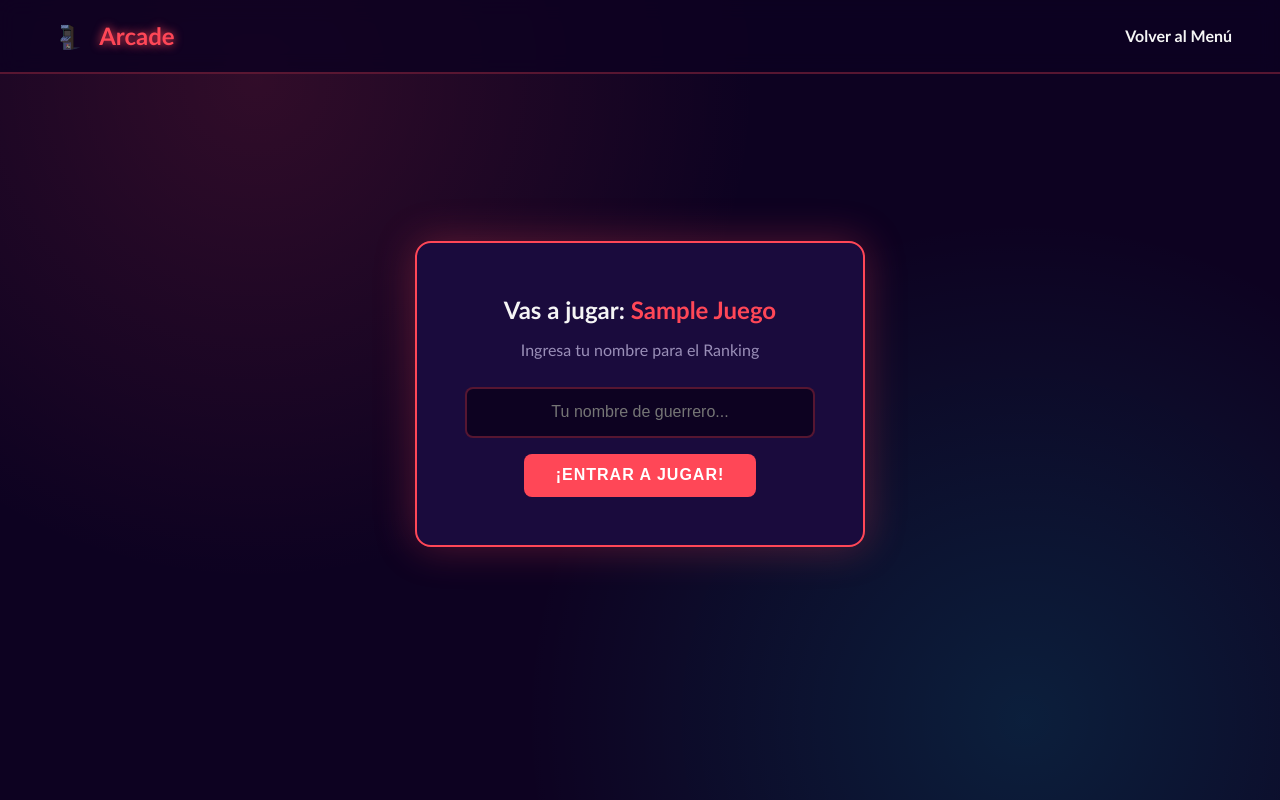
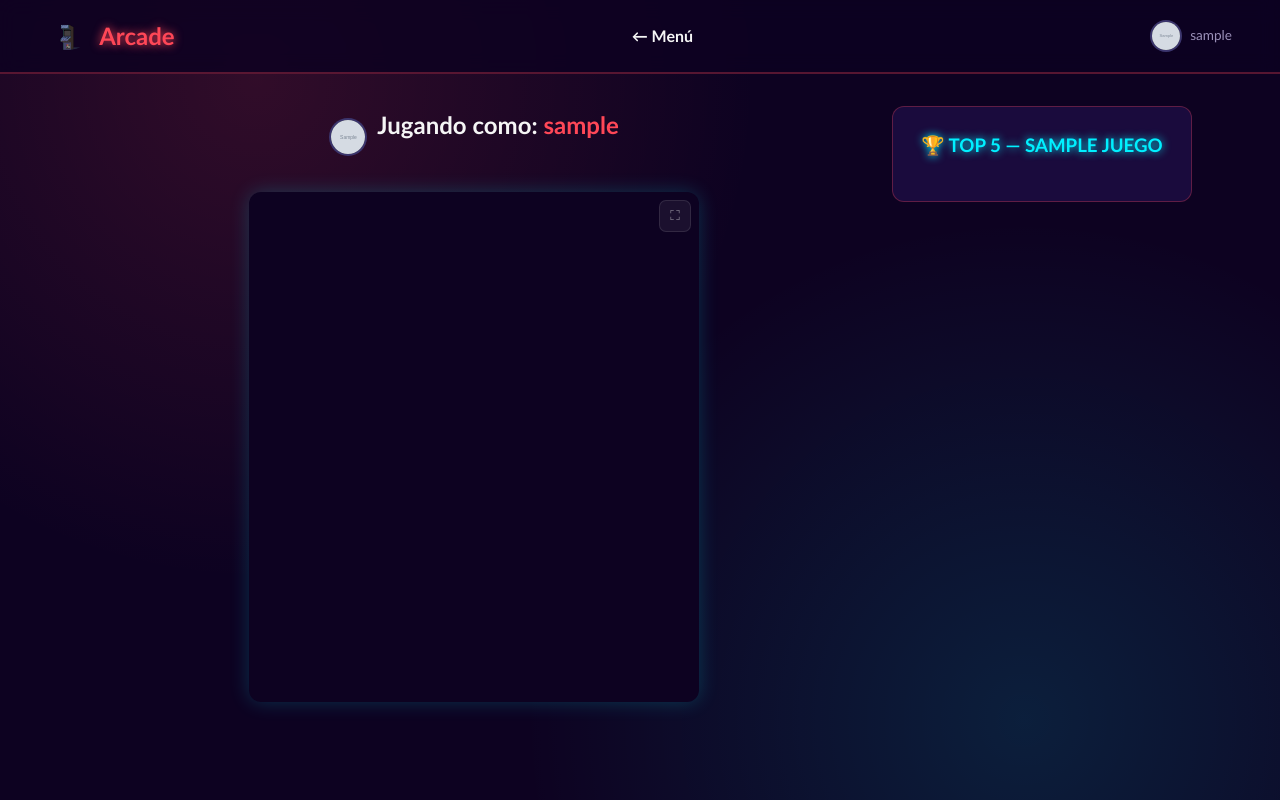
Before and after one commit to elshoto2000/VideoGames, a Flask app: template templates/juego.html in a window 1280 px wide. Run offline with Flask 3, Linux system fonts and the light colour scheme; the template is opened without the code that fills it: most values are stand-ins (such as "Sample title", 1, 10 or a date in 2020); grey boxes marked "Sample" are stand-in pictures.

Commit message:
Update juego.html

```diff
--- a/templates/juego.html
+++ b/templates/juego.html
@@ -4,7 +4,76 @@
     <meta name="viewport" content="width=device-width, initial-scale=1.0">
     <meta charset="UTF-8">
     <title>Arcade | {{ juego|capitalize }}</title>
+    <link rel="preconnect" href="https://fonts.googleapis.com">
+    <link href="https://fonts.googleapis.com/css2?family=DM+Sans:wght@300;400;500&family=DM+Mono:wght@500&display=swap" rel="stylesheet">
     <link rel="stylesheet" href="{{ url_for('static', filename='css/style.css') }}">
+    <style>
+        /* Avatar pequeño en la cabecera del juego */
+        .game-user-bar {
+            display: flex;
+            align-items: center;
+            gap: 10px;
+            margin-bottom: 1.5rem;
+        }
+        .game-avatar {
+            width: 38px; height: 38px;
+            border-radius: 50%;
+            border: 2px solid rgba(124,106,255,0.35);
+            background: #18181f;
+            display: flex;
+            align-items: center;
+            justify-content: center;
+            font-size: 0.9rem;
+            font-weight: 500;
+            color: #7c6aff;
+            font-family: 'DM Mono', monospace;
+            overflow: hidden;
+            flex-shrink: 0;
+        }
+        .game-avatar img { width: 100%; height: 100%; object-fit: cover; }
+
+        /* Botón de pantalla completa */
+        .fullscreen-btn {
+            position: absolute;
+            top: 8px; right: 8px;
+            width: 32px; height: 32px;
+            background: rgba(255,255,255,0.06);
+            border: 1px solid rgba(255,255,255,0.1);
+            border-radius: 7px;
+            cursor: pointer;
+            display: flex;
+            align-items: center;
+            justify-content: center;
+            font-size: 0.85rem;
+            color: rgba(255,255,255,0.5);
+            transition: all 0.2s;
+            z-index: 10;
+        }
+        .fullscreen-btn:hover { background: rgba(255,255,255,0.12); color: white; }
+
+        /* Canvas en modo fullscreen */
+        .canvas-placeholder.is-fullscreen {
+            position: fixed !important;
+            top: 0; left: 0;
+            width: 100vw !important;
+            height: 100vh !important;
+            max-width: none !important;
+            min-height: none !important;
+            border-radius: 0 !important;
+            z-index: 9000;
+        }
+        .canvas-placeholder.is-fullscreen canvas {
+            width: 100% !important;
+            height: 100% !important;
+            max-width: none !important;
+        }
+        .canvas-placeholder.is-fullscreen .fullscreen-btn {
+            top: 16px; right: 16px;
+            width: 40px; height: 40px;
+            font-size: 1.1rem;
+            background: rgba(0,0,0,0.5);
+        }
+    </style>
 </head>
 <body>
     <nav class="navbar">
@@ -13,70 +82,82 @@
             <span>Arcade</span>
         </div>
         <ul class="nav-links">
-            <li><a href="/">Volver al Menú</a></li>
+            <li><a href="/">← Menú</a></li>
         </ul>
+        <!-- Avatar en navbar -->
+        <div style="display:flex;align-items:center;gap:8px;">
+            <div class="game-avatar" style="width:32px;height:32px;font-size:0.8rem;">
+                {% if avatar %}
+                    <img src="{{ avatar }}" alt="avatar">
+                {% else %}
+                    {{ username[0]|upper }}
+                {% endif %}
+            </div>
+            <span style="font-size:0.85rem;color:var(--muted);">{{ username }}</span>
+        </div>
     </nav>
 
-    <div id="auth-screen" class="auth-container" style="display: none;">
-        <div class="auth-card">
-            <h2>Vas a jugar: <span style="text-transform: capitalize; color: var(--accent);">{{ juego }}</span></h2>
-            <p>Ingresa tu nombre para el Ranking</p>
-
-            <form id="loginForm" onsubmit="event.preventDefault(); guardarYEntrar();">
-                <input type="text" id="username" placeholder="Tu nombre de guerrero..." required maxlength="12">
-                <button type="submit" class="btn-auth">¡ENTRAR A JUGAR!</button>
-            </form>
+    <div id="game-screen">
+        <div class="game-layout">
+            <div class="game-main">
+                <!-- Barra de usuario con avatar grande -->
+                <div class="game-user-bar">
+                    <div class="game-avatar">
+                        {% if avatar %}
+                            <img src="{{ avatar }}" alt="avatar">
+                        {% else %}
+                            {{ username[0]|upper }}
+                        {% endif %}
                     </div>
+                    <h2>
+                        Jugando como: <span id="display-user" style="color:var(--accent);">{{ username }}</span>
+                    </h2>
                 </div>
 
-    <div id="game-screen" style="display: none;">
-        <div class="game-layout">
-            <div class="game-main">
-                <h2>Jugador: <span id="display-user" style="color: var(--accent);"></span></h2>
+                <div class="game-container">
+                    <div class="canvas-placeholder" id="canvas-wrap">
+                        <!-- Botón pantalla completa -->
+                        <button class="fullscreen-btn" id="fs-btn" title="Pantalla completa" onclick="toggleFullscreen()">⛶</button>
 
-                <div class="game-container">
-                    <div class="canvas-placeholder">
+                        <div id="simon-game-container" class="simon-container" style="display:block;"></div>
 
-                        <div id="simon-game-container" class="simon-container" style="display: block;"></div>
-
-                        <div id="game-over-screen" style="display: none;">
+                        <div id="game-over-screen" style="display:none;">
                             <h1>¡FIN DEL JUEGO!</h1>
                             <p id="final-score-msg"></p>
-                            <button class="btn-play" onclick="ejecutarEntradaAlJuego(localStorage.getItem('arcade_user'))">REINTENTAR</button>
-                            <button class="btn-play" onclick="borrarYSalir()" style="background: var(--muted); margin-top:10px;">CAMBIAR CUENTA</button>
+                            <button class="btn-play" onclick="reiniciarJuego()">REINTENTAR</button>
+                            <button class="btn-play" onclick="window.location.href='/'" style="background:var(--muted);margin-top:10px;">SALIR AL MENÚ</button>
                         </div>
-
                     </div>
                 </div>
             </div>
 
             <div class="ranking-side">
-                <h3>🏆 TOP 5 - {{ juego|upper }}</h3>
+                <h3>🏆 TOP 5 — {{ juego|upper }}</h3>
                 <ul id="ranking-list">
                     {% set j = juego.lower() %}
                     {% if j == 'snake' %}
                         {% for fila in ranking_snake %}
-                            <li><span>{{ loop.index }}. {{ fila.nombre }}</span> <b>{{ fila.puntos }}</b></li>
+                            <li><span>{{ loop.index }}. {{ fila.nombre }}</span><b>{{ fila.puntos }}</b></li>
                         {% else %}
-                            <li>Nadie ha jugado aún...</li>
+                            <li>Nadie ha jugado aún…</li>
                         {% endfor %}
                     {% elif j == 'trivia' %}
                         {% for fila in ranking_trivia %}
-                            <li><span>{{ loop.index }}. {{ fila.nombre }}</span> <b>{{ fila.puntos }}</b></li>
+                            <li><span>{{ loop.index }}. {{ fila.nombre }}</span><b>{{ fila.puntos }}</b></li>
                         {% else %}
-                            <li>Nadie ha jugado aún...</li>
+                            <li>Nadie ha jugado aún…</li>
                         {% endfor %}
                     {% elif j == 'clicker' %}
                         {% for fila in ranking_clicker %}
-                            <li><span>{{ loop.index }}. {{ fila.nombre }}</span> <b>{{ fila.puntos }}</b></li>
+                            <li><span>{{ loop.index }}. {{ fila.nombre }}</span><b>{{ fila.puntos }}</b></li>
                         {% else %}
-                            <li>Nadie ha jugado aún...</li>
+                            <li>Nadie ha jugado aún…</li>
                         {% endfor %}
                     {% elif j == 'simon' %}
                         {% for fila in ranking_simon %}
-                            <li><span>{{ loop.index }}. {{ fila.nombre }}</span> <b>{{ fila.puntos }}</b></li>
+                            <li><span>{{ loop.index }}. {{ fila.nombre }}</span><b>{{ fila.puntos }}</b></li>
                         {% else %}
-                            <li>Nadie ha jugado aún...</li>
+                            <li>Nadie ha jugado aún…</li>
                         {% endfor %}
                     {% endif %}
                 </ul>
@@ -85,93 +166,74 @@
     </div>
 
     <script>
-    // SOLUCIÓN AL BUG GLOBAL: Asignamos explícitamente al objeto window para acceso global
         window.JUEGO_ACTUAL = "{{ juego.lower() }}";
+        window.ARCADE_USER  = "{{ username }}";   // viene seguro desde Flask/sesión
 
+        // Iniciar el juego directo (sin pantalla de nombre, ya hay sesión)
         window.onload = function() {
-        document.getElementById('auth-screen').style.display = 'flex';
-        document.getElementById('game-screen').style.display = 'none';
-
-        const nombreGuardado = localStorage.getItem('arcade_user');
-        if (nombreGuardado) {
-            document.getElementById('username').value = nombreGuardado;
-        }
+            document.getElementById('display-user').innerText = window.ARCADE_USER;
+            cargarScriptJuego();
         };
 
-    function guardarYEntrar() {
-        const nombre = document.getElementById('username').value.trim();
-        if (nombre) {
-            localStorage.setItem('arcade_user', nombre);
-            ejecutarEntradaAlJuego(nombre);
-        }
-    }
+        function cargarScriptJuego() {
+            document.getElementById('game-over-screen').style.display = 'none';
+            const sc = document.getElementById('simon-game-container');
+            if (sc) sc.style.display = 'block';
 
-    function ejecutarEntradaAlJuego(nombre) {
-        // 1. Resetear estados de pantallas e interfaces
-        document.getElementById('game-over-screen').style.display = 'none';
+            // Limpiar scripts anteriores
+            ['script-del-juego','script-de-preguntas'].forEach(id => {
+                const old = document.getElementById(id);
+                if (old) old.remove();
+            });
 
-        const contenedorSimon = document.getElementById('simon-game-container');
-        if (contenedorSimon) {
-            contenedorSimon.style.display = 'block';
-        }
+            const v = Date.now();
+            const sp = document.createElement('script');
+            sp.id  = 'script-de-preguntas';
+            sp.src = `/static/js/preguntas.js?v=${v}`;
+            document.body.appendChild(sp);
 
-        document.getElementById('display-user').innerText = nombre;
-        document.getElementById('auth-screen').style.display = 'none';
-        document.getElementById('game-screen').style.display = 'block';
-
-        // 2. Limpieza estricta de scripts de sesiones previas para evitar duplicados en el DOM
-        const scriptAnteriorJuego = document.getElementById('script-del-juego');
-        if (scriptAnteriorJuego) scriptAnteriorJuego.remove();
-
-        const scriptAnteriorPreguntas = document.getElementById('script-de-preguntas');
-        if (scriptAnteriorPreguntas) scriptAnteriorPreguntas.remove();
-
-        // 3. Romper la caché agresiva de Render usando un timestamp único
-        const versionUnica = new Date().getTime();
-
-        // 4. Inyección controlada: Primero cargamos el archivo de preguntas
-        const scriptPreguntas = document.createElement('script');
-        scriptPreguntas.id = 'script-de-preguntas';
-        scriptPreguntas.src = `/static/js/preguntas.js?v=${versionUnica}`;
-        document.body.appendChild(scriptPreguntas);
-
-        // 5. El script del juego arranca ÚNICAMENTE cuando las preguntas están listas en memoria
-        scriptPreguntas.onload = function() {
-            console.log(`Preguntas inyectadas. Cargando juego actual: ${window.JUEGO_ACTUAL}`);
-
-            const scriptJuego = document.createElement('script');
-            scriptJuego.id = 'script-del-juego';
-            scriptJuego.src = `/static/js/${window.JUEGO_ACTUAL}.js?v=${versionUnica}`;
-            document.body.appendChild(scriptJuego);
+            sp.onload = function() {
+                const sj = document.createElement('script');
+                sj.id  = 'script-del-juego';
+                sj.src = `/static/js/${window.JUEGO_ACTUAL}.js?v=${v}`;
+                document.body.appendChild(sj);
             };
         }
 
-    // Actualiza la barra lateral del ranking en tiempo real sin recargar la página entera
+        function reiniciarJuego() {
+            cargarScriptJuego();
+        }
+
+        // Actualizar ranking lateral en tiempo real
         window.cargarRanking = function() {
             fetch(`/obtener_ranking/${window.JUEGO_ACTUAL}`)
-            .then(res => res.json())
+                .then(r => r.json())
                 .then(datos => {
-                const listaHTML = document.getElementById('ranking-list');
-                listaHTML.innerHTML = '';
+                    const lista = document.getElementById('ranking-list');
+                    lista.innerHTML = datos.length
+                        ? datos.map((f, i) => `<li><span>${i+1}. ${f.nombre}</span><b>${f.puntos}</b></li>`).join('')
+                        : '<li>Nadie ha jugado aún…</li>';
+                });
+        };
 
-                if (datos.length === 0) {
-                    listaHTML.innerHTML = '<li>Nadie ha jugado aún...</li>';
-                    return;
+        // ── Pantalla completa ────────────────────────────────────
+        function toggleFullscreen() {
+            const wrap = document.getElementById('canvas-wrap');
+            const btn  = document.getElementById('fs-btn');
+            const isFs = wrap.classList.toggle('is-fullscreen');
+            btn.textContent = isFs ? '✕' : '⛶';
+            btn.title = isFs ? 'Salir de pantalla completa' : 'Pantalla completa';
+            // Bloquear scroll del body cuando está en fullscreen
+            document.body.style.overflow = isFs ? 'hidden' : '';
         }
 
-                datos.forEach((fila, indice) => {
-                    const li = document.createElement('li');
-                    li.innerHTML = `<span>${indice + 1}. ${fila.nombre}</span> <b>${fila.puntos}</b>`;
-                    listaHTML.appendChild(li);
+        // Salir de fullscreen con Escape
+        document.addEventListener('keydown', e => {
+            if (e.key === 'Escape') {
+                const wrap = document.getElementById('canvas-wrap');
+                if (wrap.classList.contains('is-fullscreen')) toggleFullscreen();
+            }
         });
-            })
-            .catch(err => console.error("Error al actualizar la tabla de ranking:", err));
-    };
-
-    function borrarYSalir() {
-        localStorage.removeItem('arcade_user');
-        window.location.reload();
-    }
     </script>
 </body>
 </html>
```
Lines whose indentation alone changed are shown as unchanged.
